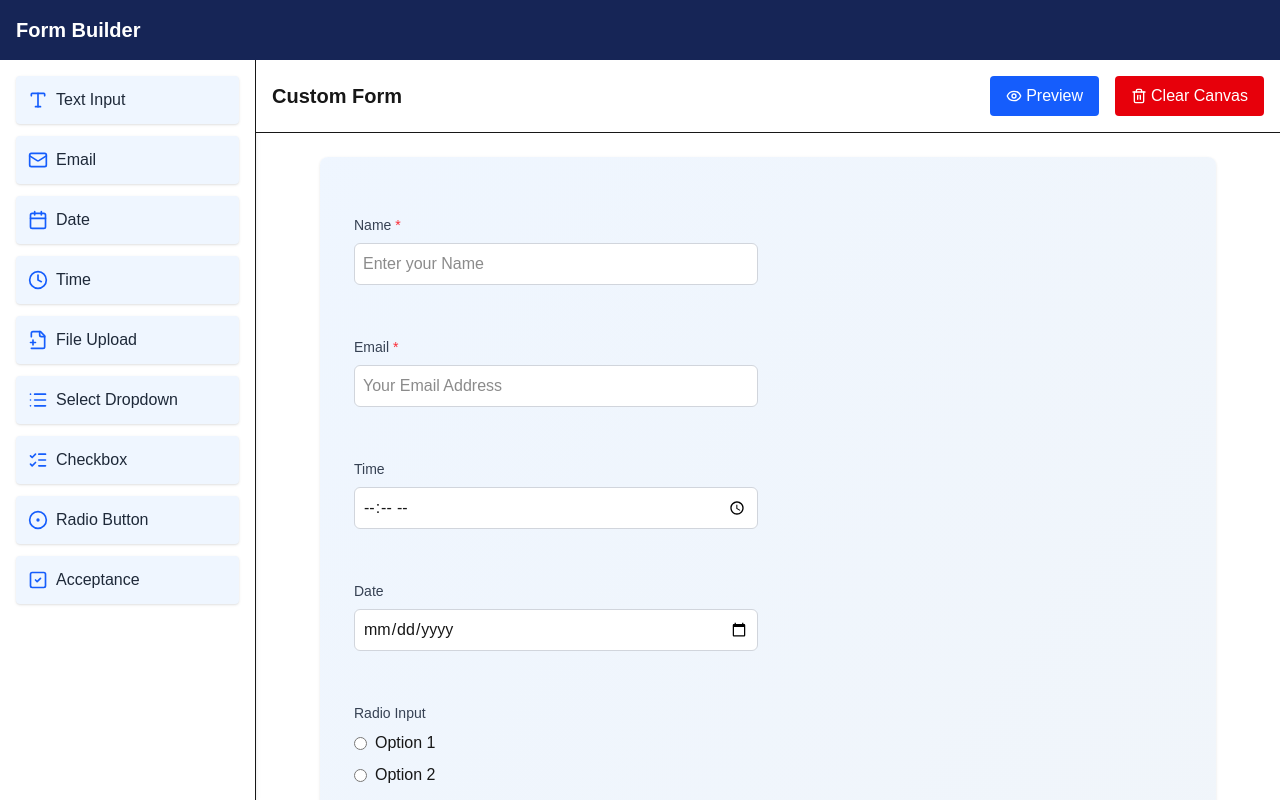
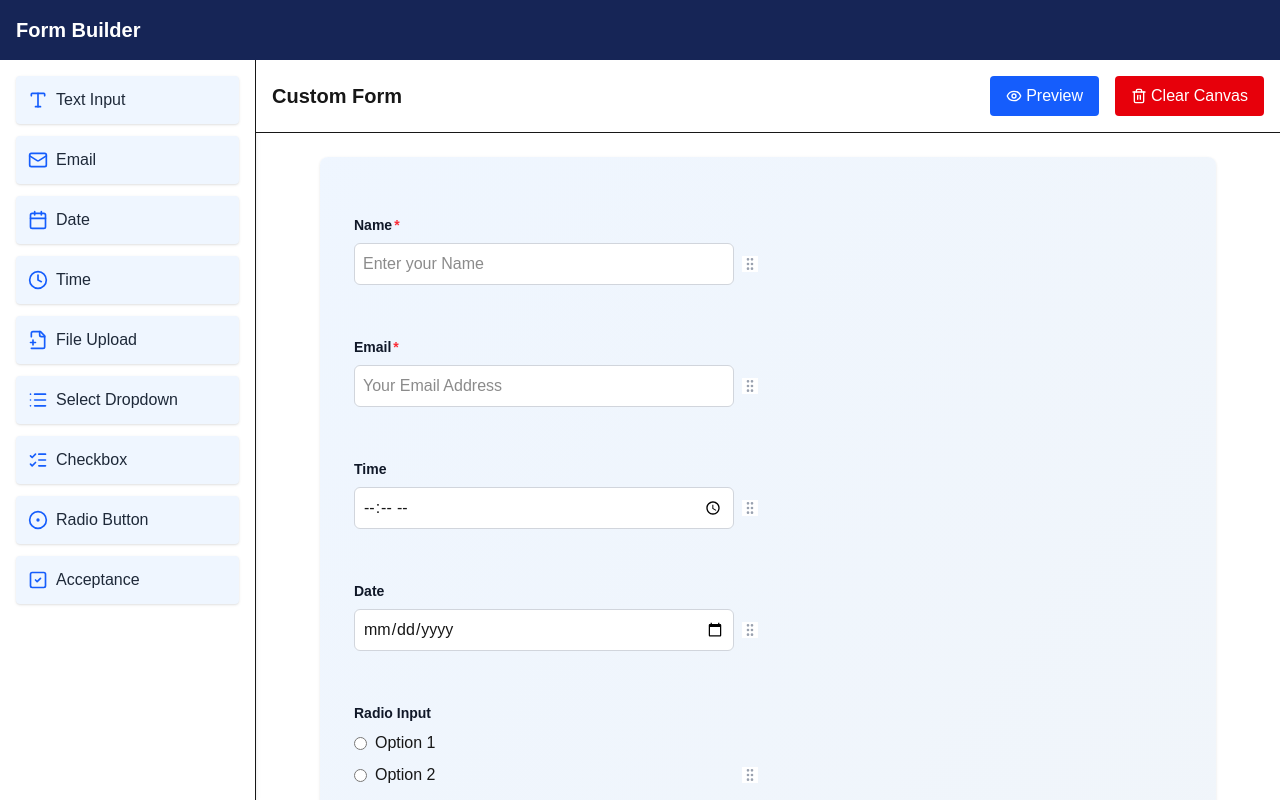
Before and after one commit to sani-1023/form-builder, a Next.js app: page / in a window 1280 px wide. Built offline with nearby package versions, Linux system fonts and the light colour scheme.

Commit message:
Change settings style

```diff
--- a/package.json
+++ b/package.json
@@ -9,6 +9,7 @@
     "lint": "eslint"
   },
   "dependencies": {
+    "dompurify": "^3.2.6",
     "lucide-react": "^0.543.0",
     "next": "15.5.2",
     "react": "19.1.0",
--- a/src/component/FormBuilder.jsx
+++ b/src/component/FormBuilder.jsx
@@ -14,6 +14,7 @@ import Header from "@/component/Header";
 import SideBar from "@/component/Sidebar";
 import initialFormSchema from "@/data/InitialFormSchema";
 import Settings from "@/component/Settings";
+import DOMPurify from "dompurify";
 
 /* TODO: make code more modular and simple*/
 
@@ -42,7 +43,10 @@ const getDefaultField = (type) => {
         options: ["Option 1=option1", "Option 2=option2"],
       };
     case "acceptance":
-      return { ...baseField, content: "<p>I agree to the terms</p>" };
+      return {
+        ...baseField,
+        content: "<p><strong>I agree to the terms</strong></p>",
+      };
     default:
       return baseField;
   }
@@ -149,10 +153,12 @@ const FormField = ({
               className="mt-1 mr-2"
               required={field.required}
             />
-            <label
-              htmlFor={field.id}
-              dangerouslySetInnerHTML={{ __html: field.content }}
+            <div
+              dangerouslySetInnerHTML={{
+                __html: DOMPurify.sanitize(field.content),
+              }}
             />
+            {field.required && <span className="text-red-500 ml-0.5">*</span>}
           </div>
         );
 
@@ -174,9 +180,7 @@ const FormField = ({
 
   return (
     <div
-      className={`relative p-2 border-2 border-dashed border-transparent hover:border-blue-300 transition-all duration-200 ${
-        !isPreview ? "cursor-pointer" : ""
-      }`}
+      className="relative p-2 border-2 border-dashed border-transparent hover:border-blue-300 transition-all duration-200"
       style={{ width: field.columnWidth }}
       onMouseEnter={onHover}
       onMouseLeave={onLeave}
@@ -216,14 +220,22 @@ const FormField = ({
         </div>
       )}
 
-      {/* Drag handle for reordering */}
+      <div className="space-y-2 relative">
+        <label className="block text-sm font-semibold text-gray-900">
+          {field.type === "acceptance" ? " " : field.label}
+          {field.required && field.type !== "acceptance" && (
+            <span className="text-red-500 ml-0.5">*</span>
+          )}
+        </label>
+        <div className="flex items-center" draggable>
+          <div className="flex-1">{renderInput()} </div>
           {!isPreview && (
             <div
               draggable
               onDragStart={handleDragStart}
               onDragEnd={handleDragEnd}
-          className="absolute left-2 top-1/2 transform -translate-y-1/2 cursor-move opacity-0 hover:opacity-100 transition-opacity z-10 bg-white rounded p-1 shadow-sm border"
               onClick={(e) => e.stopPropagation()}
+              className="ml-2 cursor-move bg-white hover:bg-gray-50"
             >
               <GripVertical
                 size={16}
@@ -231,13 +243,7 @@ const FormField = ({
               />
             </div>
           )}
-
-      <div className="space-y-2">
-        <label className="block text-sm font-medium text-gray-700">
-          {field.label}
-          {field.required && <span className="text-red-500 ml-1">*</span>}
-        </label>
-        {renderInput()}
+        </div>
       </div>
     </div>
   );
@@ -535,10 +541,10 @@ const FormBuilder = () => {
                       onDragOver={(e) => {
                         e.preventDefault();
                         if (draggedFieldIndex !== null) {
-                          setReorderDropIndex(index);
+                          setReorderDropIndex(formSchema.fields.length+1);
                           return;
                         }
-                        setDropIndex(index);
+                        setDropIndex(formSchema.fields.length+1);
                       }}
                       onDragEnd={(e) => {
                         e.preventDefault();
--- a/src/component/Settings.jsx
+++ b/src/component/Settings.jsx
@@ -1,5 +1,4 @@
 import { useState } from "react";
-
 
 /* TODO: make sure proper work of settings right now it is not changing when i click another settings icon
  */
@@ -31,14 +30,25 @@ const Settings = ({ field, onClose, onSave }) => {
             onClick={onClose}
             className="text-blue-100 hover:text-white hover:bg-blue-800 rounded-full p-1 transition-all duration-200 cursor-pointer"
           >
-            <svg className="w-6 h-6" fill="none" stroke="currentColor" viewBox="0 0 24 24">
-              <path strokeLinecap="round" strokeLinejoin="round" strokeWidth={2} d="M6 18L18 6M6 6l12 12" />
+            <svg
+              className="w-6 h-6"
+              fill="none"
+              stroke="currentColor"
+              viewBox="0 0 24 24"
+            >
+              <path
+                strokeLinecap="round"
+                strokeLinejoin="round"
+                strokeWidth={2}
+                d="M6 18L18 6M6 6l12 12"
+              />
             </svg>
           </button>
         </div>
       </div>
 
       <div className="p-6 space-y-6">
+        {field.type !== "acceptance" && (
           <div className="space-y-2">
             <label className="block text-sm font-semibold text-slate-700">
               Label
@@ -50,6 +60,7 @@ const Settings = ({ field, onClose, onSave }) => {
               className="w-full p-2 border-1 border-slate-400 rounded-lg focus:border-blue-500 focus:ring-2 focus:ring-blue-200 transition-all duration-200 text-slate-700 bg-white shadow-sm"
             />
           </div>
+        )}
 
         <div className="space-y-2">
           <label className="block text-sm font-semibold text-slate-700">
@@ -88,7 +99,10 @@ const Settings = ({ field, onClose, onSave }) => {
               onChange={(e) => handleChange("required", e.target.checked)}
               className="w-5 h-5 text-blue-600 border-2 border-slate-300 rounded focus:ring-blue-500 focus:ring-2"
             />
-            <label htmlFor="required" className="text-sm font-semibold text-slate-700 cursor-pointer">
+            <label
+              htmlFor="required"
+              className="text-sm font-semibold text-slate-700 cursor-pointer"
+            >
               Required Field
             </label>
           </div>
@@ -117,7 +131,9 @@ const Settings = ({ field, onClose, onSave }) => {
             <label className="block text-sm font-semibold text-slate-700">
               Options
             </label>
-            <p className="text-xs text-slate-500 mb-2">One per line, format: Label=value</p>
+            <p className="text-xs text-slate-500 mb-2">
+              One per line, format: Label=value
+            </p>
             <textarea
               value={editedField.options?.join("\n") || ""}
               onChange={(e) => handleOptionsChange(e.target.value)}
@@ -146,8 +162,18 @@ const Settings = ({ field, onClose, onSave }) => {
           className="w-full bg-gradient-to-r from-blue-600 to-blue-700 hover:from-blue-700 hover:to-blue-800 text-white font-semibold py-4 px-6 rounded-lg shadow-lg hover:shadow-xl transform hover:scale-[1.02] transition-all duration-200 focus:ring-4 focus:ring-blue-300"
         >
           <span className="flex items-center justify-center space-x-2">
-            <svg className="w-5 h-5" fill="none" stroke="currentColor" viewBox="0 0 24 24">
-              <path strokeLinecap="round" strokeLinejoin="round" strokeWidth={2} d="M5 13l4 4L19 7" />
+            <svg
+              className="w-5 h-5"
+              fill="none"
+              stroke="currentColor"
+              viewBox="0 0 24 24"
+            >
+              <path
+                strokeLinecap="round"
+                strokeLinejoin="round"
+                strokeWidth={2}
+                d="M5 13l4 4L19 7"
+              />
             </svg>
             <span>Save Changes</span>
           </span>
@@ -157,4 +183,4 @@ const Settings = ({ field, onClose, onSave }) => {
   );
 };
 
-export default Settings
+export default Settings;
```
Also changed, not shown: 1 other file (tests, documents, lock files or other folders). Lines whose indentation alone changed are shown as unchanged.
